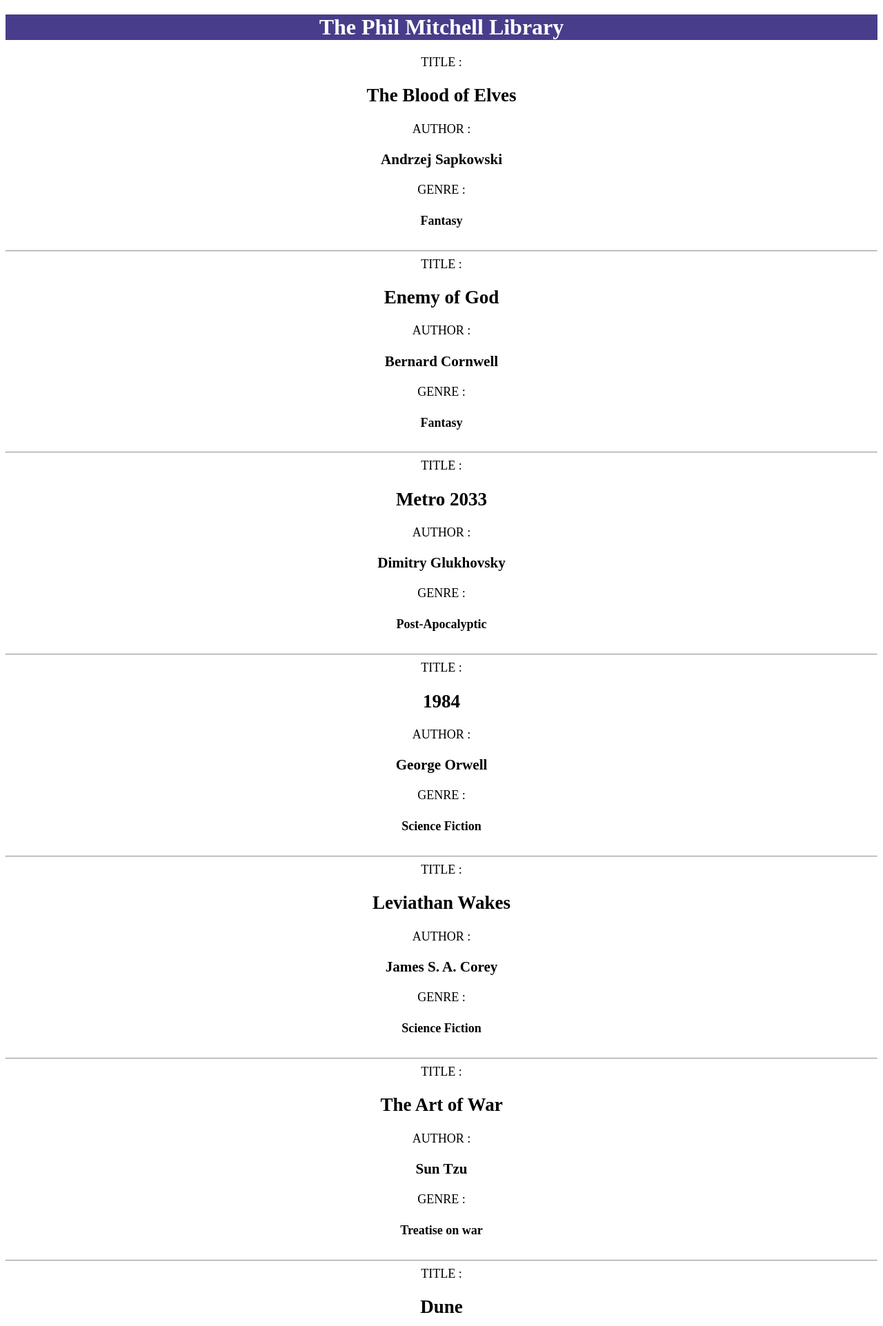
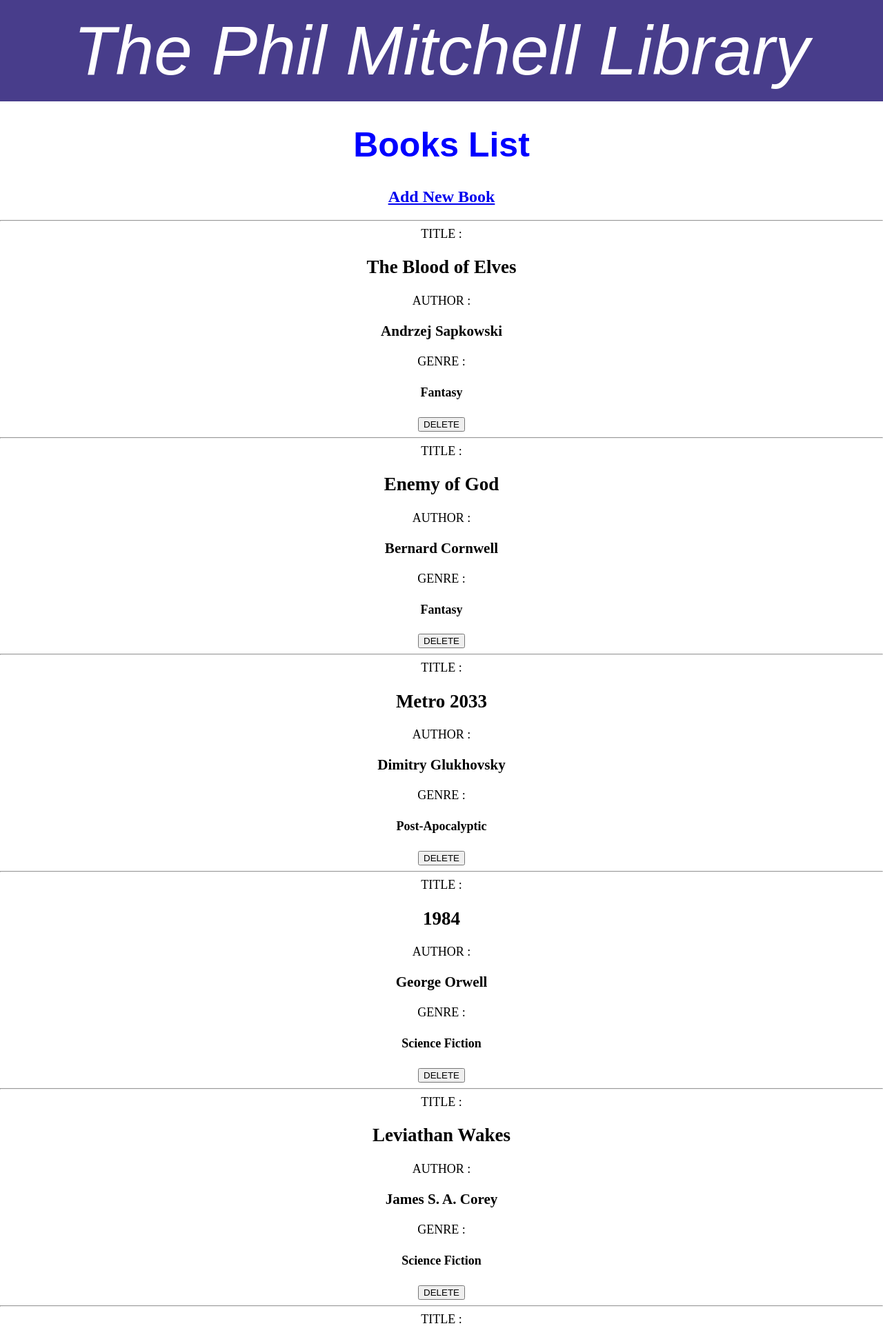
Before and after one commit to tribute2johnny/CC_Library_homework_wk3_day5, a Flask app: page /books in a window 1280 px wide. Shown: the top 1923 px of the page at 69% size. Run offline with Flask 2, Linux system fonts and the light colour scheme.

Commit message:
mvp complete

```diff
--- a/controllers/controller.py
+++ b/controllers/controller.py
@@ -1,8 +1,27 @@
 from flask import Flask, render_template, request, redirect
 from app import app
 from modules.book import Book
-from modules.book_list import books
+from modules.book_list import books, add_book, remove_book
 
 @app.route('/books')
 def index():
     return render_template('books.html', title='The Phil Mitchell Library', books=books)
+
+@app.route('/books/new')
+def new_book():
+    return render_template('new_book.html', title='New Book')
+
+@app.route('/books', methods=['POST'])
+def create_book():
+    print(request.form)
+    title = request.form['title']
+    author = request.form['author']
+    genre = request.form['genre']
+    new_book = Book(title, author, genre)
+    add_book(new_book)
+    return redirect('/books')
+
+@app.route('/books/delete/<book>', methods=['POST'])
+def delete_book_by_index(book):
+    remove_book(int(book))
+    return redirect('/books')
--- a/modules/book_list.py
+++ b/modules/book_list.py
@@ -9,4 +9,10 @@ book_6 = Book("The Art of War", "Sun Tzu", "Treatise on war")
 book_7 = Book("Dune", "Frank Herbert", "Science Fiction")
 book_8 = Book("Cosmos", "Carl Sagan", "Science")
 
-books = (book_1, book_2, book_3, book_4, book_5, book_6, book_7, book_8)
+books = [book_1, book_2, book_3, book_4, book_5, book_6, book_7, book_8]
+
+def add_book(book):
+    books.append(book)
+
+def remove_book(book):
+    books.pop(book)
--- a/static/style.css
+++ b/static/style.css
@@ -1,13 +1,36 @@
-h1 {
+header {
     color: white;
     text-align: center;
     background-color: darkslateblue;
+    padding: 16px;
+    justify-content: space-between;
+    margin: 0;
+    font-family: fantasy;
+    font-style: oblique;
+    font-size: 100px;
+}
+body {
+    margin: 0;
+}
+
+
+#h1 {
+    text-align: center;
+    color: blue;
+    font-size: 50px;
+    font-family: fantasy;
+
+}
+
+#h2 {
+    text-align: center;
 }
 
 .book {
+    align-items: center;
     display: flex;
     flex-direction: column;
-    align-items: center;
     font-size: large;
+    list-style: none;
 
 }
--- a/templates/books.html
+++ b/templates/books.html
@@ -7,7 +7,10 @@
     <title>{{ title }}</title>
     <link rel="stylesheet" href="{{ url_for('static', filename='style.css') }}">
 </head>
-    <h1>The Phil Mitchell Library</h1>
+    <header>The Phil Mitchell Library</header>
+    <h1 id="h1">Books List</h1>
+    <h2 id="h2"><a href="books/new">Add New Book</a></h2>
+    <hr>
 <body>
     <section>
         <div class="book-container">
@@ -16,6 +19,9 @@
                TITLE :  <h2>{{ book.title }}</h2>
                AUTHOR : <h3>{{ book.author }}</h3>
                GENRE : <h4>{{ book.genre }}</h4>
+               <form action="/books/delete/{{ books.index(book) }}" method="POST">
+                <input type="submit" value="DELETE">
+                </form>
 
             </div>
             <hr>
```
Also changed, not shown: templates/new_book.html (+10 -0 lines).
